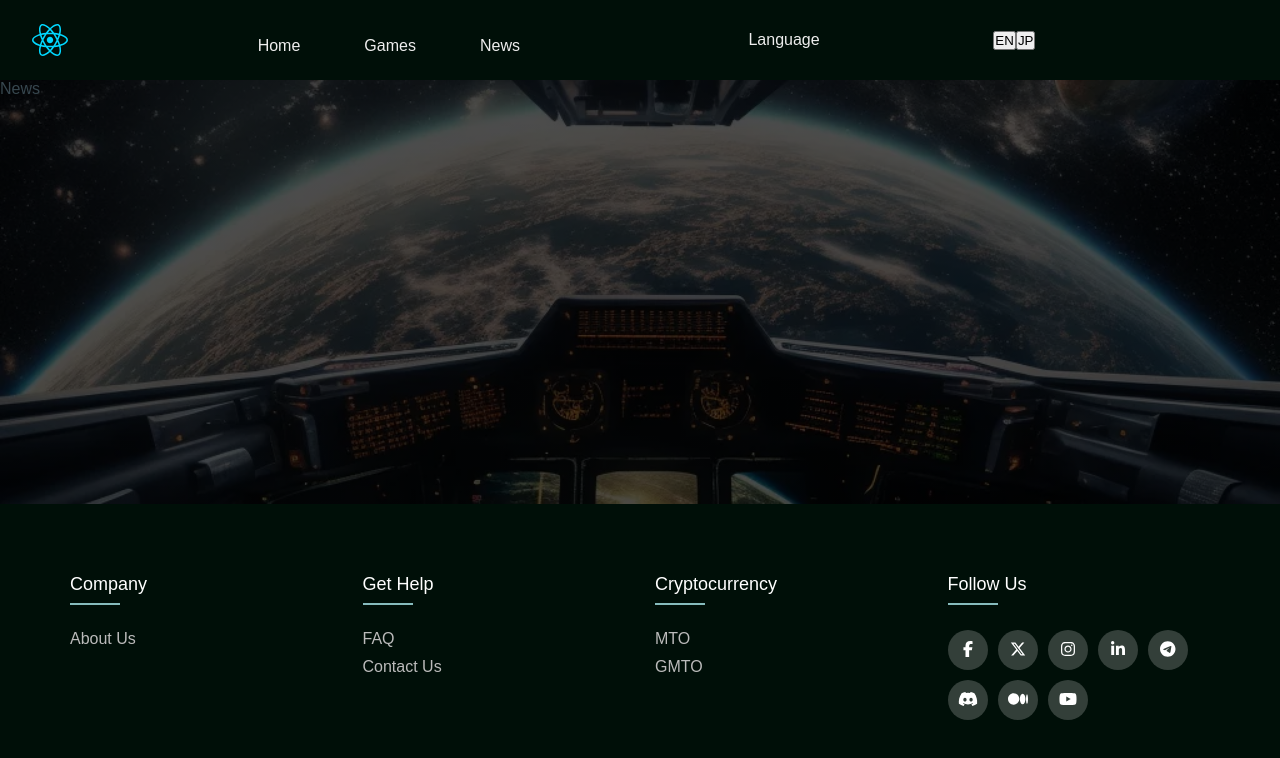
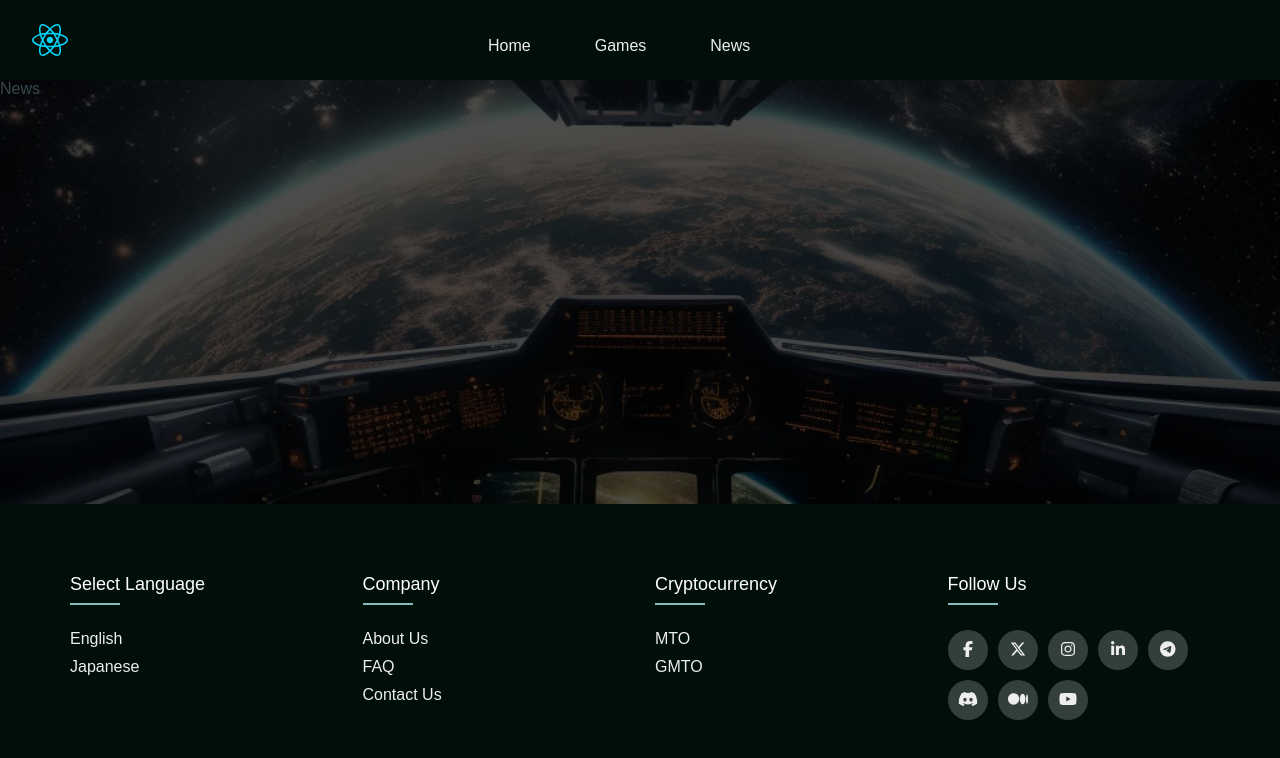
Before and after one commit to jamese21/meteorngames, a React (Vite) app: page /news in a window 1280 px wide. Shown: the top 758 px of the page. Built offline with nearby package versions, Linux system fonts and the light colour scheme.

Commit message:
Language switching done

```diff
--- a/src/components/footer/Footer.css
+++ b/src/components/footer/Footer.css
@@ -3,18 +3,6 @@
     margin: 0;
     padding: 0;
     /* outline: 2px solid green; */
-}
-
-:root{
-    --mainColor: #000F08;
-    --mainColorLight: #6A6B83;
-    --secondaryColor: #86BBBD;
-    --btnColor: #d9e626;
-    --btnHoverColor: #1c115e;
-    --textColor: #eee;
-    --clr-gray:#37474f;
-    --backgroundColor: #24262b;
-    --footerColor: #6c6f79;
 }
 
 .footer {
@@ -55,16 +43,15 @@
 .footer-col ul li a {
     font-size: 16px;
     text-transform: capitalize;
-    color: #ffffff;
     text-decoration: none;
     font-weight: 300;
-    color: #bbbbbb;
+    color: var(--textColor);
     display: block;
     transition: all 0.3s ease;
 }
 
 .footer-col ul li a:hover {
-    color: #ffffff;
+    /* color: var(--textHoverColor); */
     padding-left: 5px;
 }
 
@@ -77,7 +64,7 @@
     text-align: center;
     line-height: 40px;
     border-radius: 50%;
-    color: #ffffff;
+    color: var(--textColor);
     transition: all 0.5s ease;
 }
 
@@ -101,6 +88,24 @@
     list-style: none;
 }
 
+.lang-btn {
+    border: none;
+    background-color: transparent;
+    font-size: 16px;
+    text-transform: capitalize;
+    text-decoration: none;
+    font-weight: 300;
+    color: var(--textColor);
+    display: block;
+    transition: all 0.3s ease;
+}
+
+.lang-btn:hover {
+    /* color: var(--textHoverColor); */
+    padding-left: 5px;
+    cursor: pointer;
+}
+
 @media(max-width: 767px) {
     .footer-col {
         width: 50%;
--- a/src/components/footer/Footer.jsx
+++ b/src/components/footer/Footer.jsx
@@ -8,20 +8,25 @@ import { useTranslation } from 'react-i18next';
 function Footer() {
 
     const [t, i18n] = useTranslation("global")
+    const handleChangeLanguage = (lang) => {
+        i18n.changeLanguage(lang)
+    }
 
     return (
         <footer className='footer'>
             <div className="footer-container">
                 <div className='row'>
                     <div className='footer-col'>
+                        <h4>{t("footer.language-label")}</h4>
+                        <ul>
+                            <li><button className="lang-btn" onClick={() => handleChangeLanguage("en")}>{t("footer.en-label")}</button></li>
+                            <li><button className="lang-btn" onClick={() => handleChangeLanguage("jp")}>{t("footer.jp-label")}</button></li>
+                        </ul>
+                    </div>
+                    <div className='footer-col'>
                         <h4>{t("footer.company-label")}</h4>
                             <ul>
                                 <li><a href="#">{t("footer.about-us-label")}</a></li>
-                            </ul>
-                    </div>
-                    <div className='footer-col'>
-                        <h4>{t("footer.get-help-label")}</h4>
-                            <ul>
                                 <li><a href="#">{t("footer.faq-label")}</a></li>
                                 <li><a href="#">{t("footer.contact-us-label")}</a></li>
                             </ul>
--- a/src/components/navbar/Navbar-responsive.css
+++ b/src/components/navbar/Navbar-responsive.css
@@ -5,7 +5,7 @@
     margin: 0;
     box-sizing: border-box;
     font-family: "Roboto Mono", monospace;
-    /* outline: solid 2px black; */
+    /* outline: solid 2px green; */
 }
 
 :root{
@@ -50,29 +50,6 @@ header .nav-btn {
     font-size: 1.8rem;
 }
 
-.language-dropdown {
-    position: relative;
-    display: inline-block;
-}
-
-.dropdown-content {
-    /* display: none; */
-    /* position: absolute; */
-    background-color: var(--mainColor);
-    min-width: 50px;
-    box-shadow: 0px 8px 16px 0px var(--shadowColour);
-    padding: 12px 16px;
-    z-index: 1000;
-}
-
-.language-dropdown:hover {
-    color: var(--secondaryColor);
-}
-
-.language-dropdown:hover .dropdown-content {
-    display: block;
-}
-
 @media only screen and (max-width: 600px) {
     header .nav-btn {
         visibility: visible;
--- a/src/components/navbar/Navbar.jsx
+++ b/src/components/navbar/Navbar.jsx
@@ -12,9 +12,6 @@ function Navbar() {
         navRef.current.classList.toggle("responsive_nav");
     }
     const [t, i18n] = useTranslation("global")
-    const handleChangeLanguage = (lang) => {
-        i18n.changeLanguage(lang)
-    }
   return (
     <header>
         <img src={react_logo} alt='' className='logo' />
@@ -22,16 +19,10 @@ function Navbar() {
             <NavLink to='/'>{t("navbar.home-label")}</NavLink>
             <NavLink to='/games'>{t("navbar.games-label")}</NavLink>
             <a href='https://meteornrun.medium.com/' target='_blank' className='news-a'>{t("navbar.news-label")}</a>
-
             <button className='nav-btn nav-close-btn' onClick={showNavbar}>
                 <FaTimes />
             </button>
         </nav>
-        <span className="language-dropdown">Language</span>
-        <div className="dropdown-content">
-            <button onClick={() => handleChangeLanguage("en")}>EN</button>
-            <button onClick={() => handleChangeLanguage("jp")}>JP</button>
-        </div>
         <button className='nav-btn' onClick={showNavbar}>
             <FaBars />
         </button>
--- a/src/index.css
+++ b/src/index.css
@@ -18,6 +18,7 @@
     --btnColor: #d9e626;
     --btnHoverColor: #949c23;
     --textColor: #eeeeee;
+    --textHoverColor: #86BBBD;
     --shadowColor:#37474f;
     --backgroundColor: #24262b;
     --footerColor: #6c6f79;
--- a/src/translations/en/global.json
+++ b/src/translations/en/global.json
@@ -14,6 +14,9 @@
         "coming-soon-label": "Coming Soon"
     },
     "footer": {
+        "language-label": "Select Language",
+        "en-label": "English",
+        "jp-label": "Japanese",
         "company-label": "Company",
         "about-us-label": "About Us",
         "get-help-label": "Get Help",
--- a/src/translations/jp/global.json
+++ b/src/translations/jp/global.json
@@ -14,6 +14,9 @@
         "coming-soon-label": "近日公開"
     },
     "footer": {
+        "language-label": "言語選択",
+        "en-label": "英語",
+        "jp-label": "日本語",
         "company-label": "会社",
         "about-us-label": "会社概要",
         "get-help-label": "ヘルプ",
```
